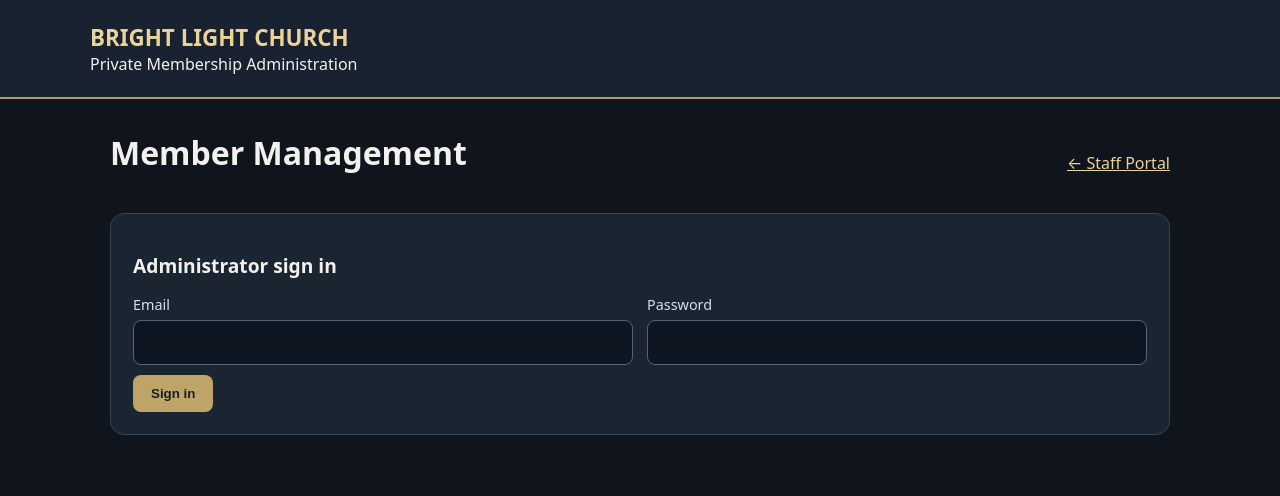
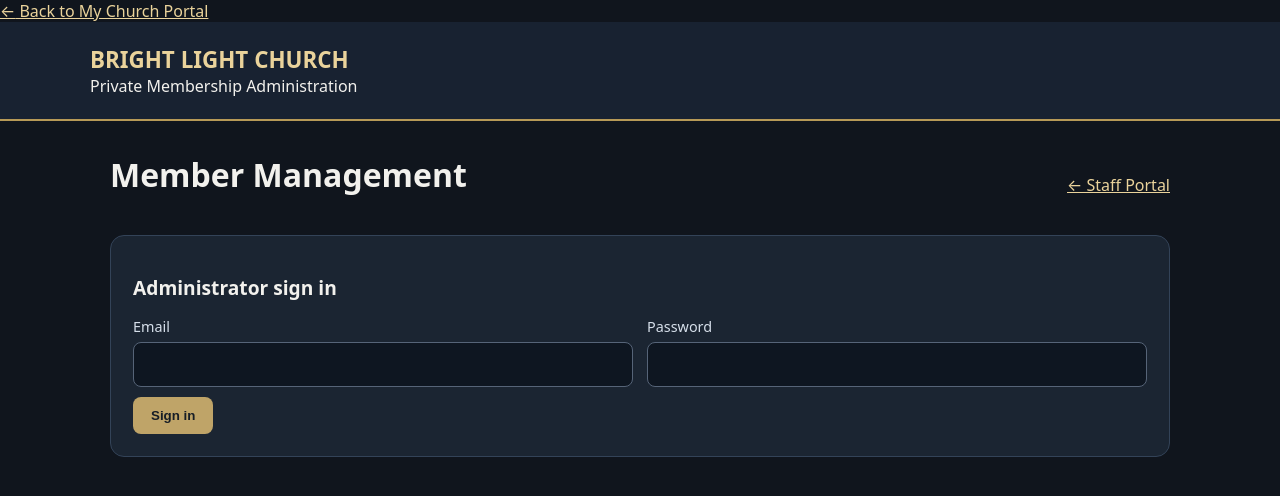
Before and after one commit to adt03ks/Bright-Light-Church, a plain HTML site: page membership/admin.html in a window 1280 px wide. Drawn offline with nearby package versions, Linux system fonts and the light colour scheme.

Commit message:
Update admin.html

```diff
--- a/membership/admin.html
+++ b/membership/admin.html
@@ -1,4 +1,11 @@
-<!doctype html><html lang="en"><head><meta charset="utf-8"><meta name="viewport" content="width=device-width,initial-scale=1"><title>Membership Administration | Bright Light Church</title><link rel="stylesheet" href="styles.css"></head><body><header><strong>BRIGHT LIGHT CHURCH</strong><div>Private Membership Administration</div></header><main>
+<!doctype html><html lang="en"><head><meta charset="utf-8"><meta name="viewport" content="width=device-width,initial-scale=1"><title>Membership Administration | Bright Light Church</title><link rel="stylesheet" href="styles.css"></head><body>
+<div class="portal-back-navigation">
+  <a href="/membership/portal.html" class="portal-back-link">
+    <span aria-hidden="true">←</span>
+    Back to My Church Portal
+  </a>
+</div>
+<header><strong>BRIGHT LIGHT CHURCH</strong><div>Private Membership Administration</div></header><main>
 <div class="row"><h1>Member Management</h1><a href="staff.html">← Staff Portal</a><button type="button" id="signOut" class="secondary hidden">Sign out</button></div><div id="message" class="hidden" role="status" aria-live="polite"></div>
 <section class="panel" id="loginPanel"><h2>Administrator sign in</h2><form id="loginForm"><div class="grid"><label>Email<input name="email" type="email" required></label><label>Password<input name="password" type="password" required></label></div><button type="submit">Sign in</button></form></section>
 <section id="dashboard" class="hidden"><div class="grid"><div class="panel"><h2 id="total">—</h2><p>Total profiles</p></div><div class="panel"><h2 id="pending">—</h2><p>Pending review</p></div><div class="panel"><h2 id="active">—</h2><p>Active members</p></div></div>
```
